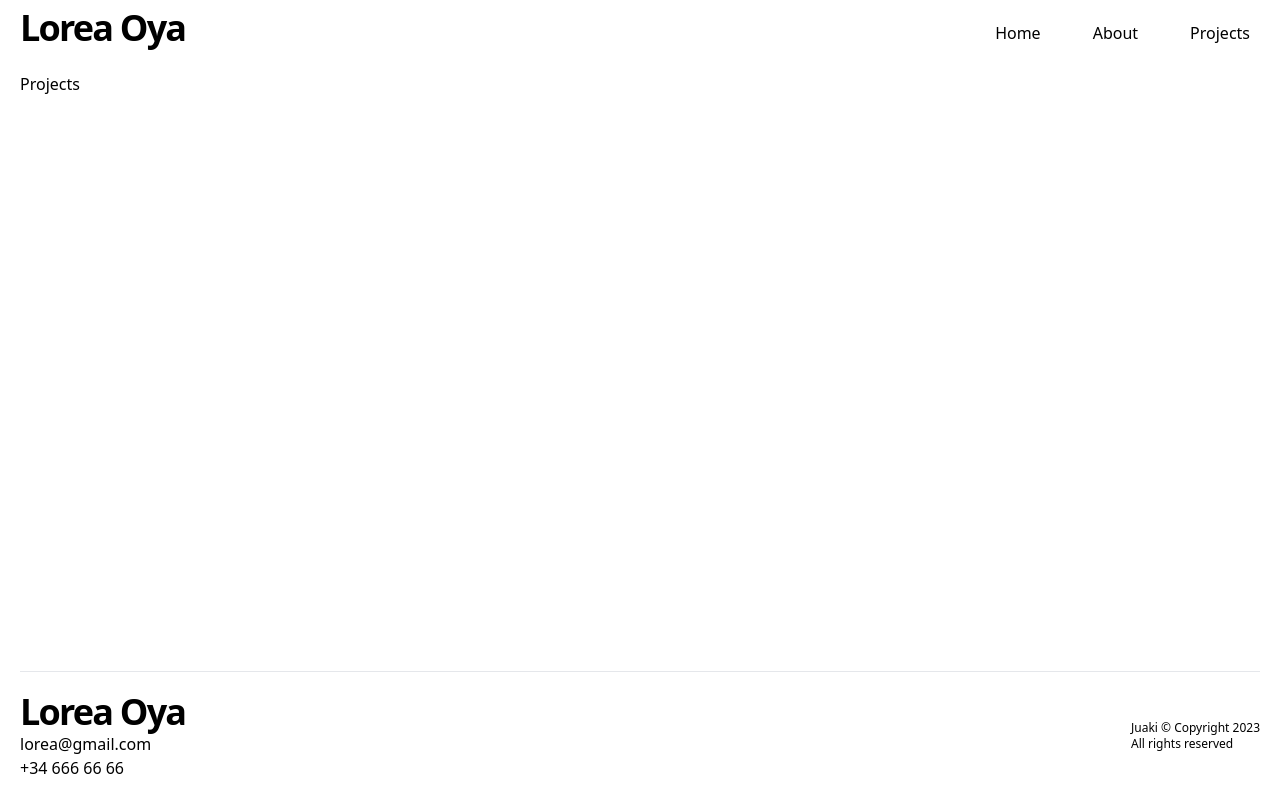
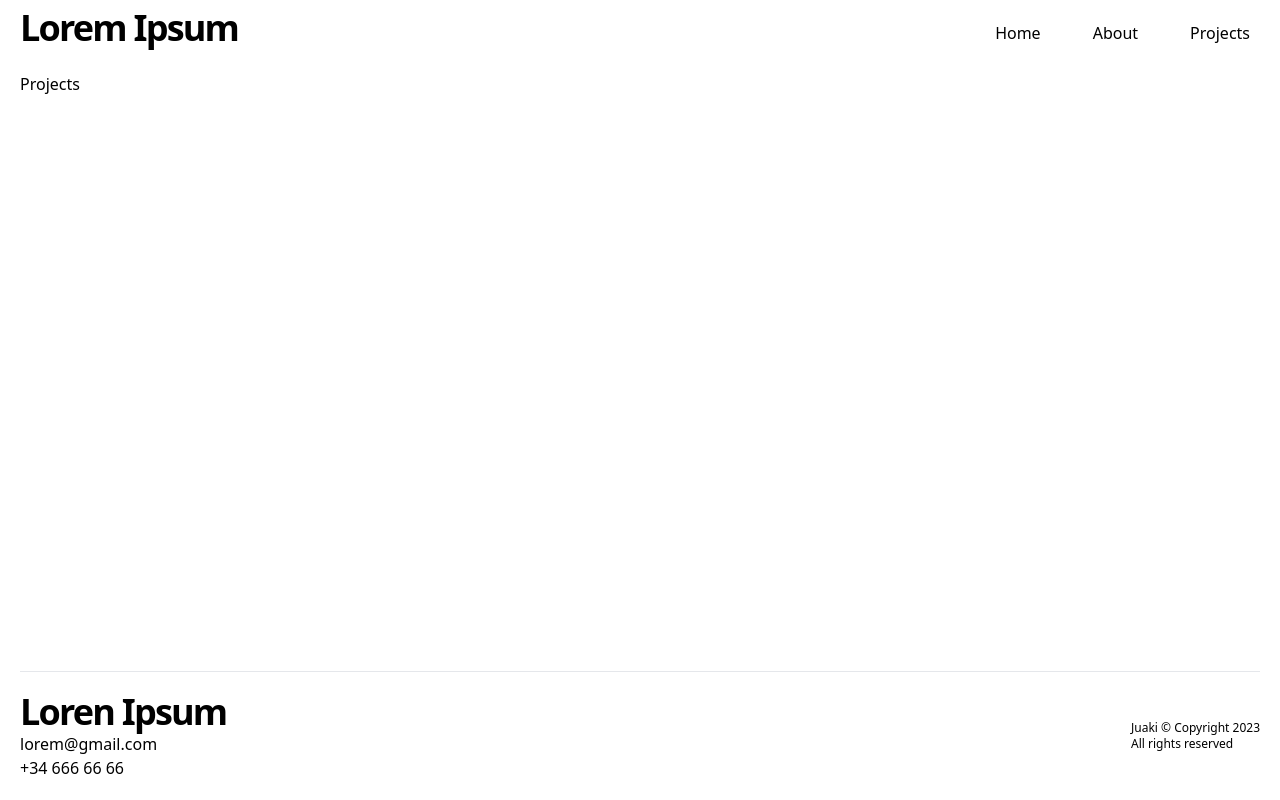
Before and after one commit to juakiCarbonell/portfolio, a Next.js app: page /projects in a window 1280 px wide. Built offline with nearby package versions, Linux system fonts and the light colour scheme.

Commit message:
change to other texts

```diff
--- a/components/Footer.tsx
+++ b/components/Footer.tsx
@@ -4,12 +4,12 @@ export const Footer = () => {
       <div className='flex flex-col'>
         <div>
           <h2 className='text-3xl md:text-4xl font-bold tracking-tighter leading-tight'>
-            Lorea Oya
+            Loren Ipsum
           </h2>
         </div>
         <div>
           <div>
-            <p className='text-base'>lorea@gmail.com</p>
+            <p className='text-base'>lorem@gmail.com</p>
           </div>
           <div>
             <p>+34 666 66 66</p>
--- a/components/Navbar.tsx
+++ b/components/Navbar.tsx
@@ -21,7 +21,7 @@ export const Navbar = (): JSX.Element => {
       <nav className='flex container mx-auto justify-between h-18 items-center flex-col md:flex-row py-2'>
 
           <h2 className='text-3xl md:text-4xl font-bold tracking-tighter leading-tight'>
-            Lorea Oya
+            Lorem Ipsum
           </h2>
           <ul className='flex gap-8'>
             {links.map((item) => {
```
